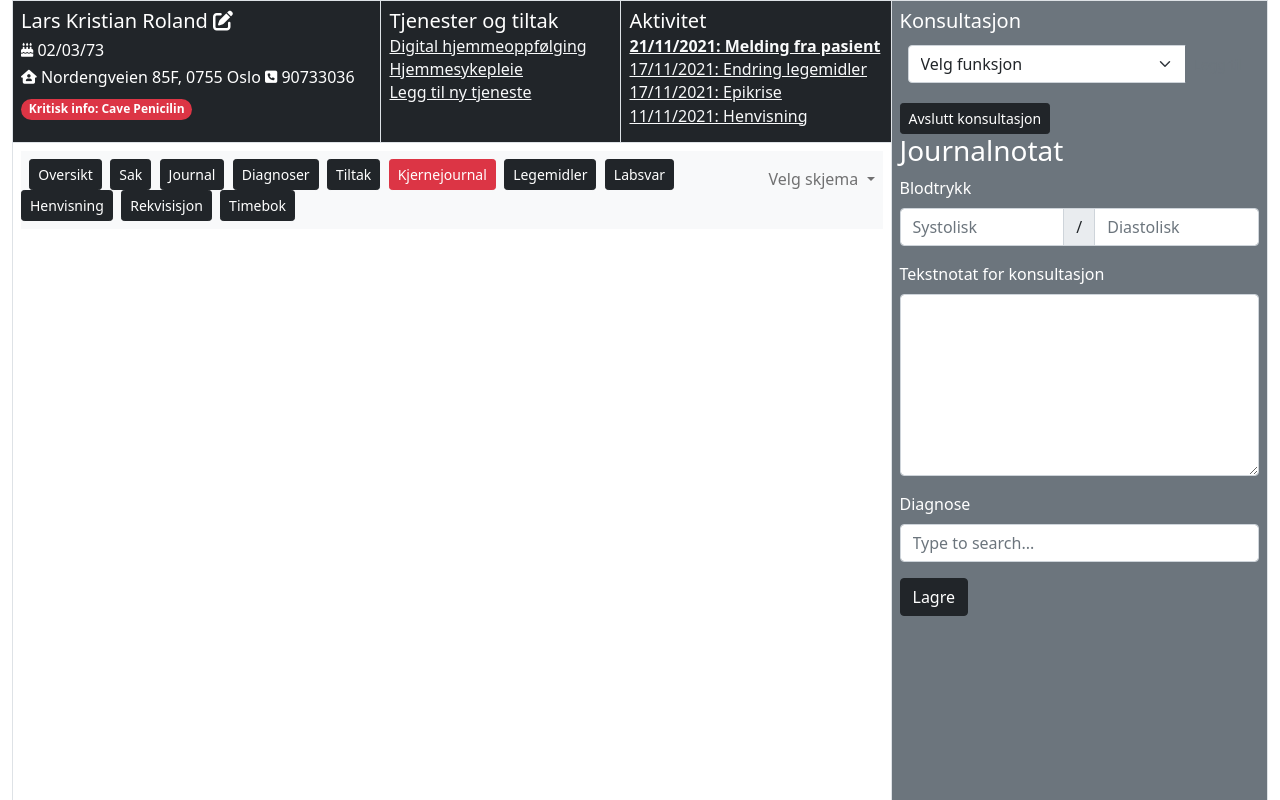
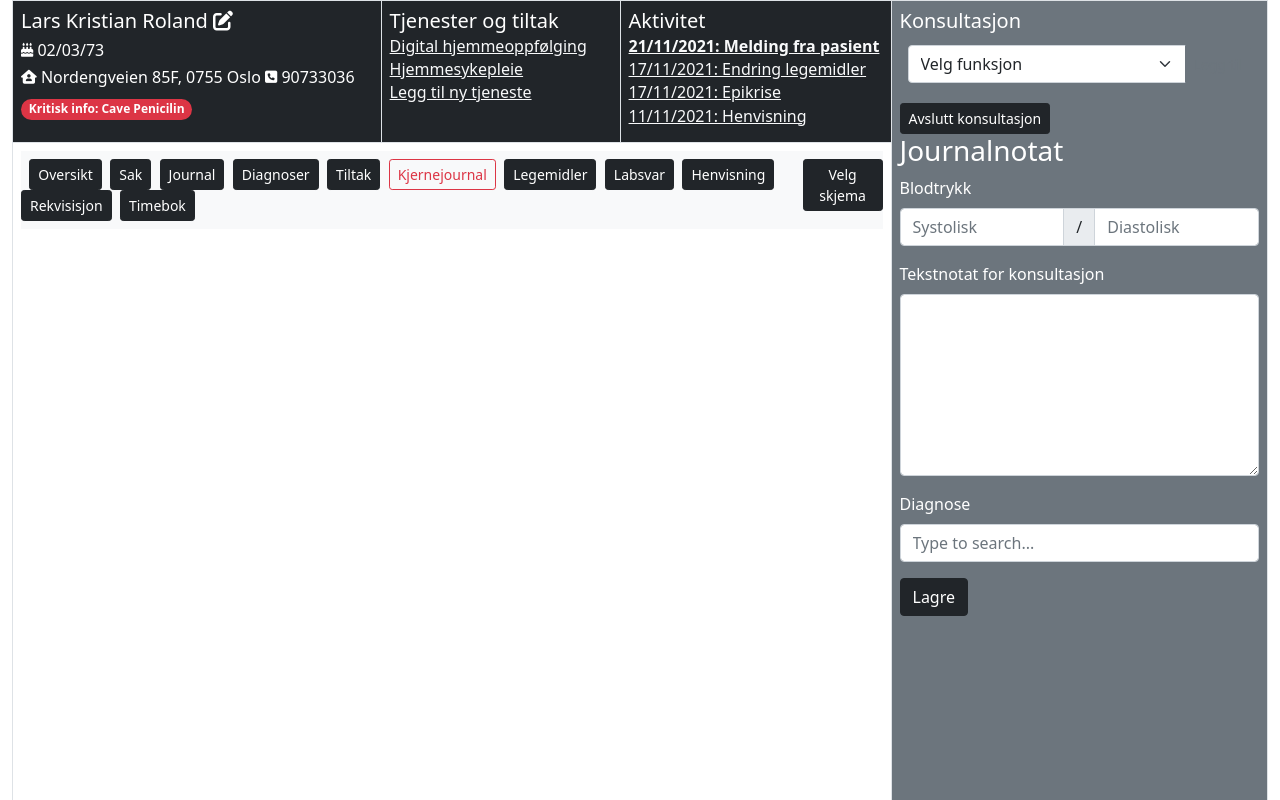
Before and after one commit to mobilars/web-ehr, an Angular app: page /launcher in a window 1280 px wide. Shown: the top 800 px of the page. Built offline with nearby package versions, Linux system fonts and the light colour scheme; no server answers.

Commit message:
Fixed menu drop down to button

```diff
--- a/src/app/launcher/launcher.component.html
+++ b/src/app/launcher/launcher.component.html
@@ -49,15 +49,15 @@
                                     <button type="button" class="btn btn-dark btn-sm" (click)="startThirdApp()">Journal</button>&nbsp;
                                     <button type="button" class="btn btn-dark btn-sm">Diagnoser</button>&nbsp;
                                     <button type="button" class="btn btn-dark btn-sm">Tiltak</button>&nbsp;
-                                    <button type="button" class="btn btn-danger btn-sm">Kjernejournal</button>&nbsp;
+                                    <button type="button" class="btn btn-outline-danger btn-sm">Kjernejournal</button>&nbsp;
                                     <button type="button" class="btn btn-dark btn-sm">Legemidler</button>&nbsp;
                                     <button type="button" class="btn btn-dark btn-sm" (click)="startSecondApp()">Labsvar</button>&nbsp;
                                     <button type="button" class="btn btn-dark btn-sm" (click)="startFourthApp()">Henvisning</button>&nbsp;
                                     <button type="button" class="btn btn-dark btn-sm">Rekvisisjon</button>&nbsp;
-                                    <button type="button" class="btn btn-dark btn-sm">Timebok</button>&nbsp;
+                                    <button type="button" class="btn btn-dark btn-sm">Timebok</button>&nbsp;&nbsp;
                                 </li>
                                 <li class="nav-item dropdown">
-                                    <a class="nav-link dropdown-toggle" href="#" id="navbarDropdownMenuLink" role="button" data-bs-toggle="dropdown" aria-expanded="false">
+                                    <a class="btn btn-dark btn-sm" href="#" id="navbarDropdownMenuLink" role="button" data-bs-toggle="dropdown" aria-expanded="false">
                                     Velg skjema
                                     </a>
                                     <ul class="dropdown-menu" aria-labelledby="navbarDropdownMenuLink">
```
